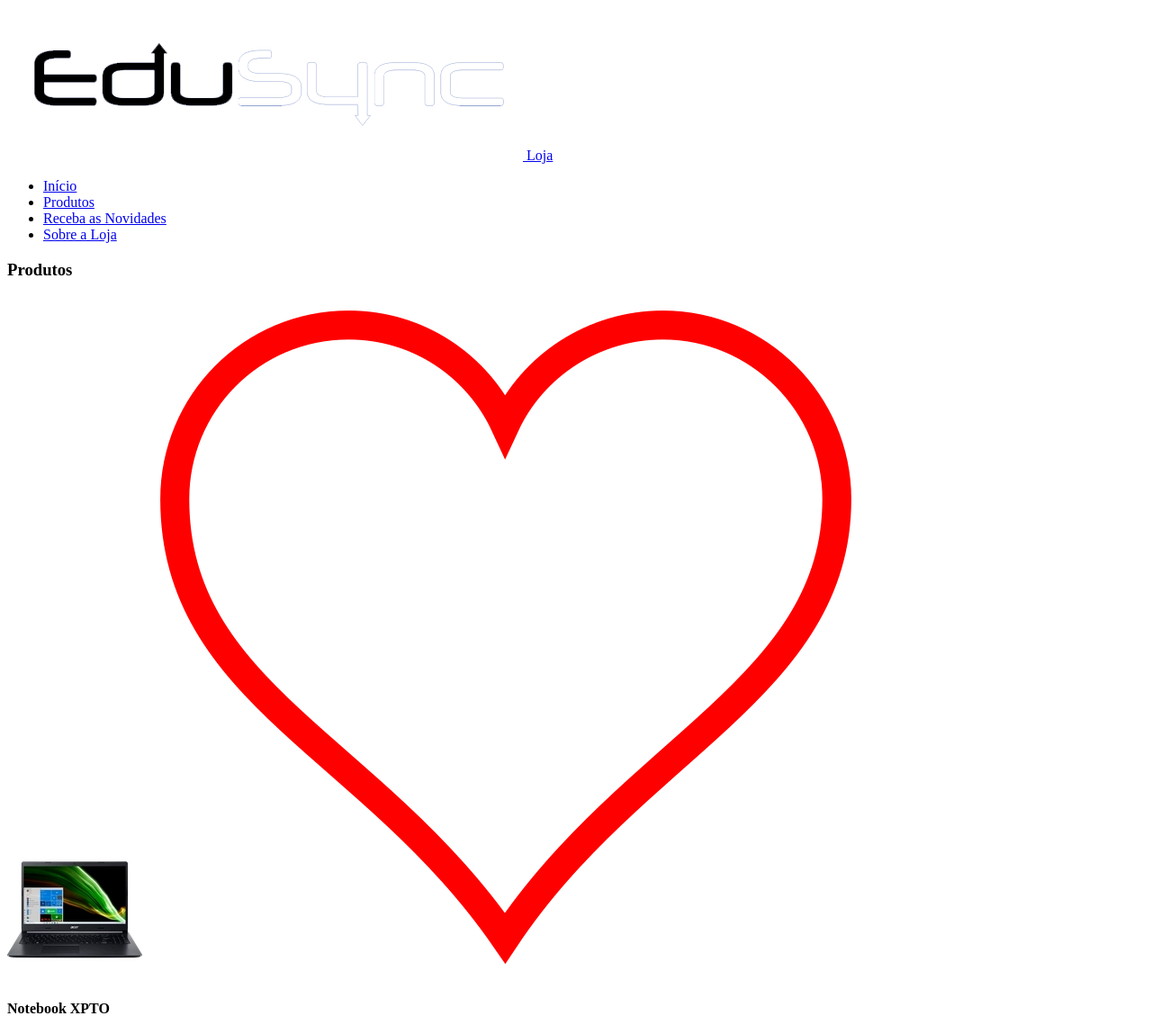
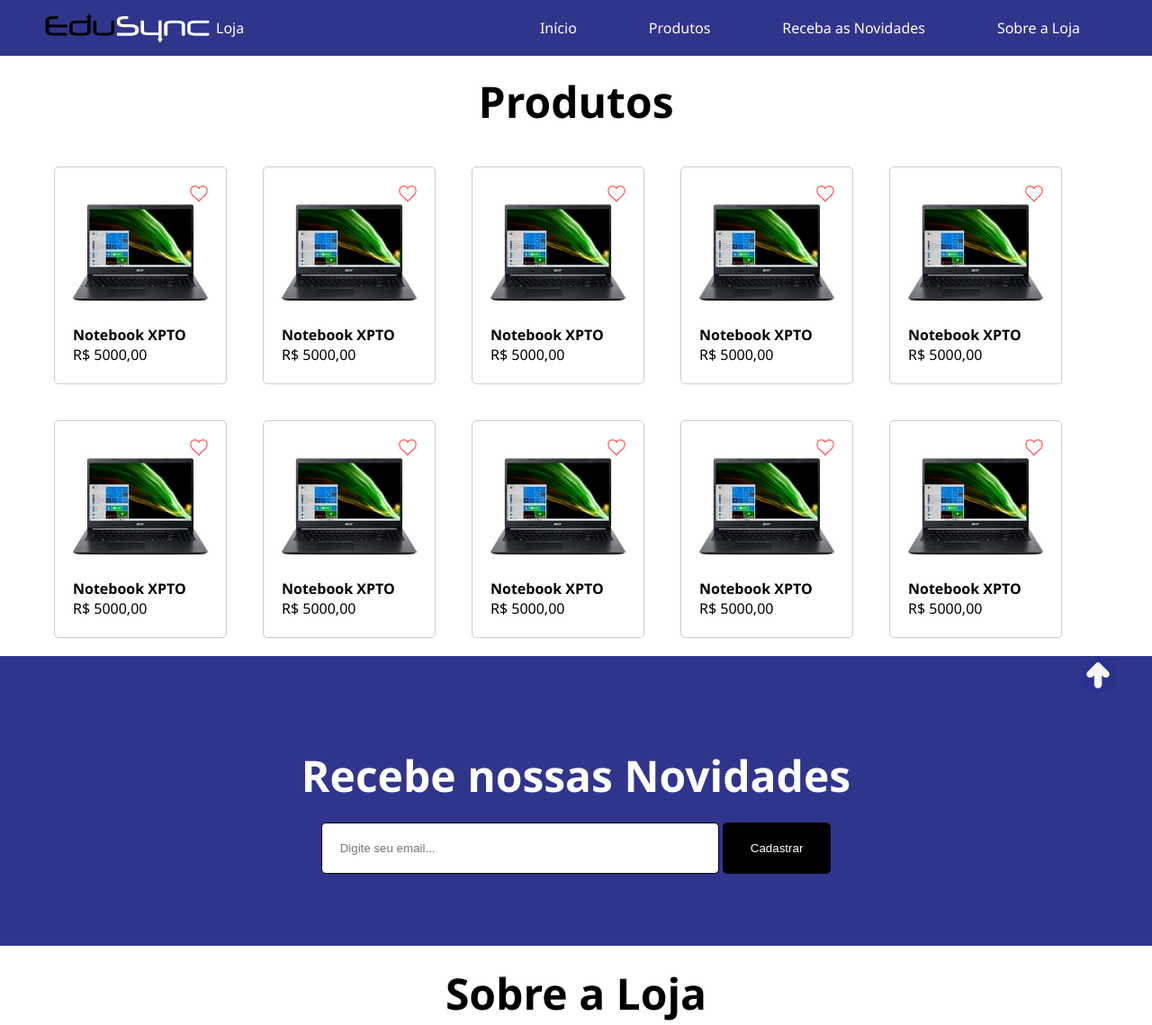
Before and after one commit to AndreaSilva2025/Responsividade, a plain HTML site: page index.htm in a window 1280 px wide. Shown: the top 1139 px of the page at 90% size. Drawn offline with Linux system fonts and the light colour scheme.

Commit message:
finalizado

```diff
--- a/index.htm
+++ b/index.htm
@@ -119,7 +119,7 @@
     <footer>
         <p>Todos os ditreitos reservados.</p>
         <a href="#topo" title="Voltar ao topo">
-            <img src="SCR/topo.png" alt="Voltar ao topo">
+            <img class="topo" src="SCR/topo.png" alt="Voltar ao topo">
         </a>
     </footer>
 </body>
--- a/style.css
+++ b/style.css
@@ -0,0 +1,139 @@
+*{
+    margin: 0;
+    padding: 0;
+}
+
+:root{
+    --azul: #30358c;
+    --preto: #010101;
+}
+
+
+body{
+    font-family: 'Segoe UI', Tahoma, Geneva, Verdana, sans-serif;
+}
+
+header{
+    width: 100%;
+    background-color: var(--azul);
+    position: fixed;
+    top: 0;
+    z-index: 2;
+}
+
+nav, section{
+    max-width: 1200px;
+    margin:  0px auto;
+}
+
+nav{
+    display: flex;
+    justify-content: space-between;
+}
+
+nav ul{
+    display: flex;
+}
+
+nav ul li{
+    list-style-type: none;
+    padding: 20px 40px;
+}
+
+nav ul li a{
+    color: white;
+    text-decoration: none;
+}
+
+.logo{
+    display: flex;
+    align-items: center;
+    text-decoration: none;
+    color: white;
+}
+
+
+.logo img{
+    width: 200px;
+}
+
+main{
+    margin-top: 80px;
+}
+
+h3{
+    font-size: 3rem;
+    text-align: center;
+    margin: 20px;
+}
+
+
+#produtos{
+    display: flex;
+    width: 100%;
+    min-height: 70vh;
+    flex-wrap: wrap;
+}
+
+
+.card{
+    position: relative;
+    border: 1px solid #cccccc;
+    border-radius: 5px;
+    padding: 20px;
+    margin: 20px;
+    height: 200px;
+}
+
+.favorito{
+    position: absolute;
+    width: 20px;
+    top: 20px;
+    right: 20px;
+}
+
+.full{
+    background-color: var(--azul);
+    padding: 80px;
+}
+
+.full h3{
+    color: white;
+}
+
+#novidades{
+    display: flex;
+    justify-content: center;
+}
+
+.form_lead input{
+    width: 400px;
+    padding: 20px;
+    border: 1px solid var(--preto);
+    border-radius: 5px;
+}
+
+.form_lead button{
+    background-color:  var(--preto);
+    border: solid 1px var(--preto);
+    color: white;
+    padding: 20px 30px;
+    border-radius: 5px;
+    cursor: pointer;
+}
+
+footer{
+    position: relative;
+    margin-top: 40px;
+    background-color: var(--preto);
+    color: white;
+    text-align: center;
+    padding: 20px;
+}
+
+.topo{
+    width: 40px;
+    position: fixed;
+    right: 40px;
+    bottom: 30px;
+}
```
